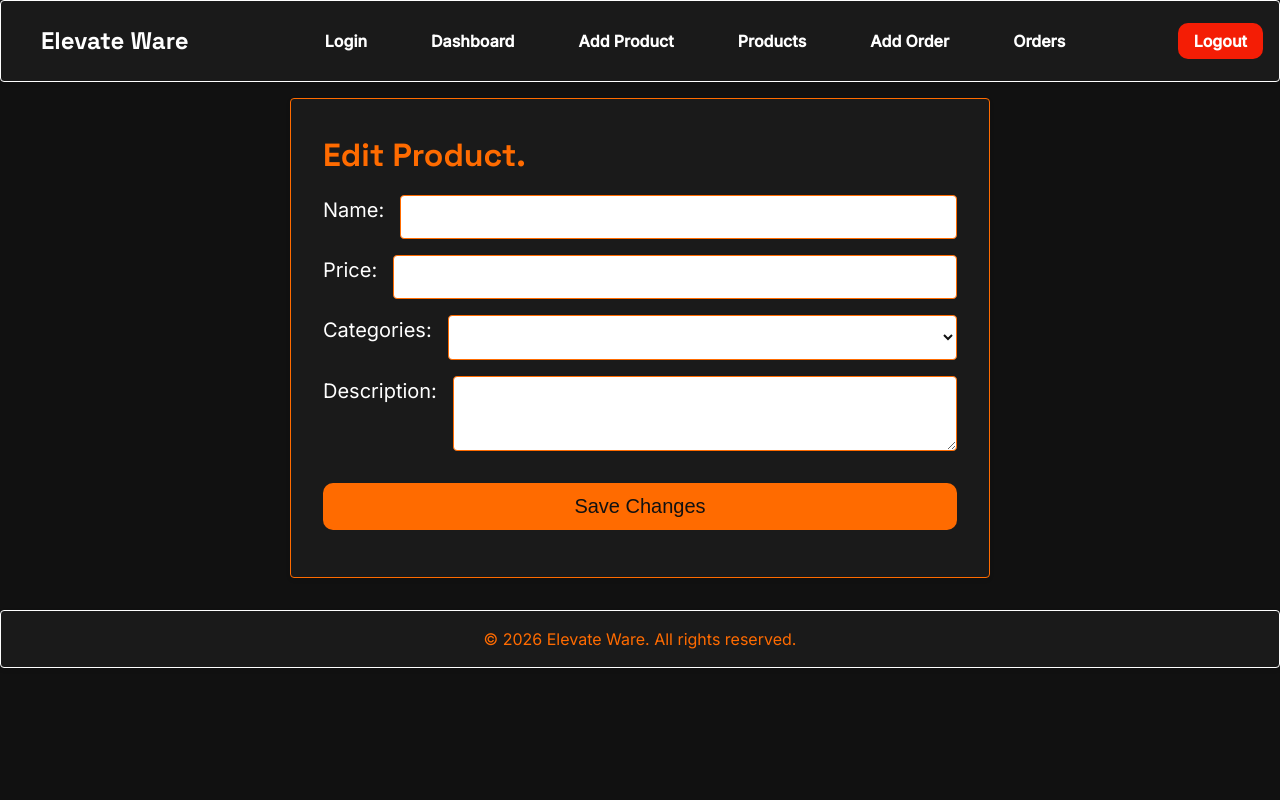
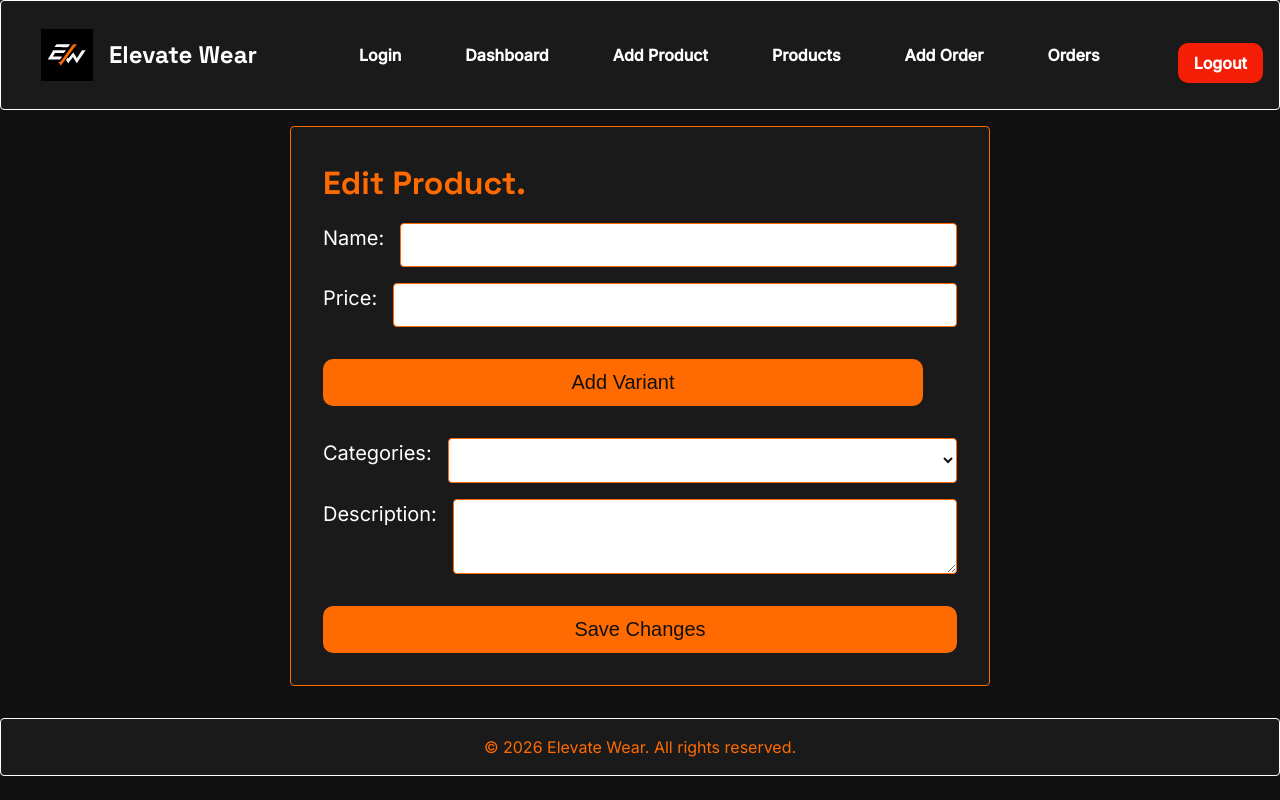
Before and after one commit to MorayBlues/Elevate-Wear, a Flask app: page /admin/products/1/edit in a window 1280 px wide. Run offline with Flask 3, Linux system fonts and the light colour scheme; the visitor is signed in with stand-in values (Sample User, id 1); data that the repository does not hold is empty; some libraries are stand-ins or nearby versions.

Commit message:
Admin mobile responsiveness, Enabled editing variants, message from contact form is copied to message box, thumbnails become main image on click, gurded event listners to only apply o relevant pages.

```diff
--- a/routes/admin.py
+++ b/routes/admin.py
@@ -27,7 +27,7 @@ def login():
 @admin.route('/admin/logout')
 def logout():
     session.pop('admin_logged_in', None)
-    return render_template('index.html')
+    return redirect(url_for('customer.index'))
 
 @admin.route('/admin/dashboard')
 @login_required
@@ -135,15 +135,29 @@ def edit_product(product_id):
           product = cur.fetchone()
           cur.execute("SELECT * FROM categories;")
           categories = cur.fetchall()
-          return render_template('edit_product.html', product=product, categories=categories)
+          cur.execute("SELECT * FROM variants WHERE products_id = %s;",(product_id,))
+          variants = cur.fetchall()
+          return render_template('edit_product.html', product=product, categories=categories, variants=variants)
 
      else:
           name = request.form['name']
           price = request.form['price']
           description = request.form['description']
           categories_id = request.form['categories_id']
+          existing_ids = request.form.getlist('existing_variant_id[]')
+          existing_sizes = request.form.getlist('existing_size[]')
+          existing_colors = request.form.getlist('existing_color[]')
+          new_sizes = request.form.getlist('size[]')
+          new_colors = request.form.getlist('color[]')
           try:
                cur.execute("UPDATE products SET name = %s, price = %s, description = %s, categories_id = %s WHERE id = %s;",(name, price, description, categories_id, product_id))
+               for variant_id, size, color in zip(existing_ids, existing_sizes, existing_colors):
+                    if f'remove_{variant_id}' in request.form:
+                         cur.execute("DELETE FROM variants WHERE id = %s;", (variant_id,))
+                    else:
+                         cur.execute("UPDATE variants SET size = %s, color = %s WHERE id = %s;", (size, color, variant_id))
+               for size, color in zip(new_sizes, new_colors):
+                    cur.execute("INSERT INTO variants(products_id, size, color, availability_flag) VALUES(%s, %s, %s, %s);", (product_id, size, color, True))
                conn.commit()
                return redirect(url_for('admin.products_listing_view'))
           except psycopg2.Error as e:
--- a/static/JS/admin.js
+++ b/static/JS/admin.js
@@ -1,3 +1,13 @@
+// Handling the hamburger menu
+
+const hamburger = document.querySelector('.hamburger');
+const navLinks = document.querySelector('.nav_links');
+if (hamburger && navLinks) {
+  hamburger.addEventListener('click', function(){
+    navLinks.classList.toggle('nav_open');
+  });
+}
+
 // Copying product info in the Clipboard
 
 document.querySelectorAll(".copy_caption_btn").forEach(function (button) {
@@ -19,11 +29,11 @@ if (addVariantBtn) {
     const newRowHTML = `
     <div class="form_row">
         <div class="form_field">
-            <lable>Size:</lable>
-            <input name="size"[]">
+            <label>Size:</label>
+            <input name="size[]">
         </div>
         <div class="form_field">
-            <lable>Color:</lable>
+            <label>Color:</label>
             <input name="color[]">
         </div>
     </div>
@@ -40,7 +50,7 @@ if (addImageBtn) {
   addImageBtn.addEventListener("click", function () {
     const newRowHTML = `
     <div class="form_row">
-            <lable>Image URL:</lable>
+            <label>Image URL:</label>
             <input type="file" name="image_file[]"/>
     </div>
     `;
--- a/static/css/admin.css
+++ b/static/css/admin.css
@@ -88,14 +88,22 @@ h1 {
     margin-bottom: 1rem;
  }
 
- .nav_logo {
+ .brand {
+    display: flex;
+    align-items: center;
+    gap: 1rem;
+    text-decoration: none;
+ }
+ .brand_logo{
+    height: 52px;
+    width: 52px;
+ }
+ .brand_name {
     font-family: var(--font-heading);
+    font-size: 1.5rem;
     font-weight: 700;
-    font-size: 1.5rem;
     color: var(--color-secondary);
-    text-decoration: none;
-}
-
+ }
  .nav_links {
     display: flex;
     gap: 1rem;
@@ -118,11 +126,12 @@ h1 {
     transition: transform none;
 }
 .nav_logout a{
+    display: inline-flex;
     background-color: #f41d05;
     border-radius: 10px;
     padding: 0.5rem 1rem;
-    width: 50%;
     text-align: center;
+    margin-top: 1rem;
     transition: background-color 0.3s ease;
 }
 .nav_logout a:hover {
--- a/templates/add-order.html
+++ b/templates/add-order.html
@@ -16,13 +16,13 @@
         <input name="customer_name" id="customer_name"/><br />
       </div>
       <div class="form_field">
-        <label for="customer_phone">Customer_phone:</label>
+        <label for="customer_phone">Customer Phone:</label>
         <input name="customer_phone" id="customer_phone" /><br />
       </div>
     </div>
     <div class="form_row">
       <div class="form_field">
-        <label for="product_name">Product Name:</label>
+        <label for="product_select">Product Name:</label>
         <select name="product_select" id="product_select">
             {% for product in products %}
             <option value="{{ product[0] }}" data-name="{{ product[1] }}">{{ product[1] }}</option>
--- a/templates/base_admin.html
+++ b/templates/base_admin.html
@@ -3,7 +3,7 @@
 <head>
     <meta charset="UTF-8">
     <meta name="viewport" content="width=device-width, initial-scale=1.0">
-    <title>Elevate Ware, Admin</title>
+    <title>Elevate Wear, Admin</title>
     <link rel="preconnect" href="https://fonts.googleapis.com">
     <link rel="preconnect" href="https://fonts.gstatic.com" crossorigin>
     <link  href="https://fonts.googleapis.com/css2?family=Space+Grotesk:wght@500;700&family=Inter:wght@400;500&display=swap" rel="stylesheet">
@@ -15,7 +15,10 @@
 
         <div class="admin_nav">
             <div class="nav_logo">
-            <a href="/">Elevate Ware</a>
+            <a href="/" class="brand">
+                <img src="{{ url_for('static', filename='images/logo.svg') }}" alt="Elevate Wear Logo" class="brand_logo">
+                <span class="brand_name">Elevate Wear</span>
+            </a>
             </div>
         <button class="hamburger">
             <i class="fa-solid fa-bars"></i>
@@ -35,7 +38,7 @@
     {% block content %}{% endblock %}
 
     <footer>
-        <p class="copyright">&copy; 2026 Elevate Ware. All rights reserved.</p>
+        <p class="copyright">&copy; 2026 Elevate Wear. All rights reserved.</p>
     </footer>
 <script src="{{ url_for('static', filename='JS/admin.js') }}"></script>
 </body>
--- a/templates/contact.html
+++ b/templates/contact.html
@@ -30,11 +30,11 @@
     <input type="text" id="name" name="name" placeholder="Samuel Otieno">
     <label for="message">Message:</label>
     <textarea type="text" id="message" name="message" placeholder="Any complains?, comments?, compliments? how we can searve you better? Let Us Know Here"></textarea>
-     <a
+     <button type="button"
       href="https://wa.me/254790261909?text="
       class="whatsapp_button"
-      ><i class="fa-brands fa-whatsapp"></i>Message Us</a
-    >
+      id="textButton"
+      ><i class="fa-brands fa-whatsapp"></i>Message Us</button>
     </form>
     </div>
 </div>
--- a/templates/edit_product.html
+++ b/templates/edit_product.html
@@ -12,9 +12,24 @@
             <label for="price">Price:</label>
             <input type="number" name="price" id="price" value="{{ product[3] }}">
            </div>
+
+        {% for variant in variants %}
+        <div class="variant_edit_row">
+            <input type="hidden" name="existing_variant_id[]" value="{{ variant[0] }}">
+            <label>Current Size:</label>
+            <input type="text" name="existing_size[]" value="{{ variant[2] }}">
+            <label>Current Color:</label>
+            <input type="text" name="existing_color[]" value="{{ variant[3] }}">
+            <label>Remove Variants</label>
+            <input type="checkbox" name="remove_{{ variant[0] }}">
+        </div>
+        {% endfor %}
+           <div id="variant_rows">
+            <button type="button" id="add_variant_btn">Add Variant</button>
+           </div>
            <div class="form_row">
             <label for="categories_id">Categories:</label>
-            <select name="categories_id">
+            <select name="categories_id" id="categories_id">
             {% for category in categories %}
             <option value="{{ category[0] }}" {% if category[0] == product[5] %}selected{% endif %}>
             {{ category[1] }} / {{ category[2] }}
--- a/templates/index.html
+++ b/templates/index.html
@@ -5,7 +5,7 @@
       <div class="brand_name">
         <h1>Thread & Sole</h1>
         <div class="tagline">
-          <h3>Wear Your Style</h3>
+          <h3>Wear It, Live Higher.</h3>
         </div>
         <div class="btn">
           <a href="/products">Shop Now</a>
--- a/templates/product_detail.html
+++ b/templates/product_detail.html
@@ -45,11 +45,9 @@
 
     <div class="product_thumbnails">
       {% for image in images %}
-        {% if not image[3] %}
           <div class="thumbnail">
             <img src="{{ image[2] }}" alt="product gallery image" class="img_thumbnail"/>
           </div>
-        {% endif %}
       {% endfor %}
     </div>
   </div>
```
Also changed, not shown: other parts of static/css/admin.css (+67 -1 lines), static/JS/user.js (+33 -1 lines), static/css/customer.css (+35 -16 lines), templates/base_customer.html (+15 -7 lines), static/images/banner-img.png (added), static/images/logo.svg (added).
